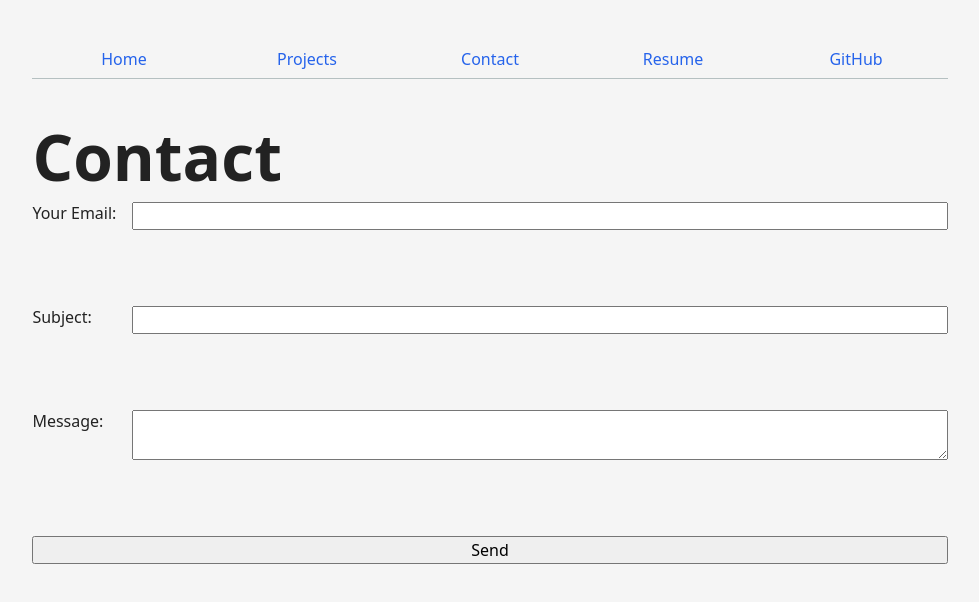
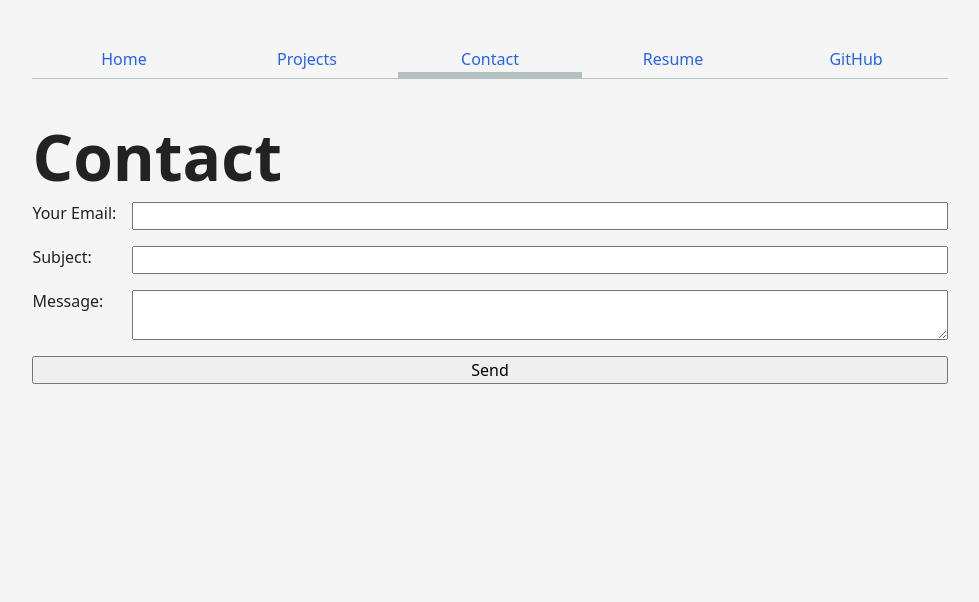
Before and after one commit to Marvell-Suhali/portfolio, a plain HTML site: page contact/index.html in a window 1280 px wide. Shown: the whole page, without its empty margins (150-1129 px from the left). Drawn offline with Linux system fonts and the light colour scheme.

Commit message:
Updated contact index.html

```diff
--- a/contact/index.html
+++ b/contact/index.html
@@ -2,6 +2,7 @@
 <html lang="en">
 <head>
   <meta charset="UTF-8">
+  <meta name="viewport" content="width=device-width, initial-scale=1.0">
   <title>Contact</title>
   <link rel="stylesheet" href="../style.css">
 </head>
@@ -9,7 +10,7 @@
   <nav>
     <a href="../index.html">Home</a>
     <a href="../projects/index.html">Projects</a>
-    <a href="index.html">Contact</a>
+    <a href="index.html" class="current">Contact</a>
     <a href="../resume/index.html">Resume</a>
     <a href="https://github.com/Marvell-Suhali" target="_blank">GitHub</a>
   </nav>
@@ -18,22 +19,19 @@
 
   <form action="mailto:msuhali@ucsd.edu" method="POST" enctype="text/plain">
     <label>
-      Your Email:<br>
+      Your Email:
       <input type="email" name="email">
     </label>
-    <br><br>
 
     <label>
-      Subject:<br>
+      Subject:
       <input type="text" name="subject">
     </label>
-    <br><br>
 
     <label>
-      Message:<br>
+      Message:
       <textarea name="body"></textarea>
     </label>
-    <br><br>
 
     <button type="submit">Send</button>
   </form>
```
